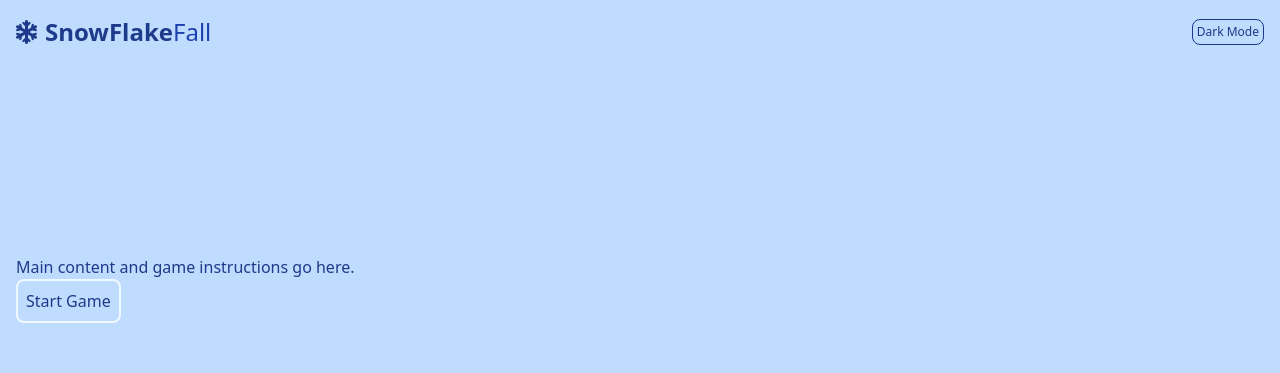
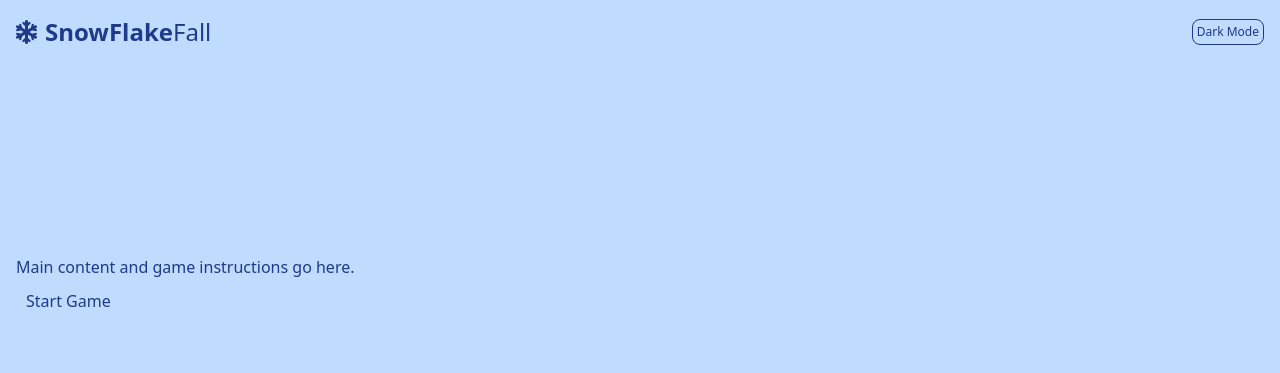
Before and after one commit to tbrown034/snowflake-fall, a React (Vite) app: page / in a window 1280 px wide. Shown: the top 373 px of the page. Built offline with nearby package versions, Linux system fonts and the light colour scheme.

Commit message:
style: 900 or  200 blue colors added

```diff
--- a/src/components/UI/Header.jsx
+++ b/src/components/UI/Header.jsx
@@ -6,14 +6,14 @@ export default function Header({ onToggleDarkMode, isDarkMode }) {
         <div>
           <span
             className={`font-semibold ${
-              isDarkMode ? "text-blue-100" : "text-blue-900"
+              isDarkMode ? "text-blue-200" : "text-blue-900"
             }`}
           >
             SnowFlake
           </span>
           <span
             className={`font-light ${
-              isDarkMode ? "text-blue-200" : "text-blue-800"
+              isDarkMode ? "text-blue-200" : "text-blue-900"
             }`}
           >
             Fall
--- a/src/components/UI/Main.jsx
+++ b/src/components/UI/Main.jsx
@@ -2,7 +2,7 @@ export default function Main() {
   return (
     <main className="">
       <p>Main content and game instructions go here.</p>
-      <button className=" p-2  border-2  border-sky-50 rounded-lg dark:border-blue-900">
+      <button className=" p-2  border-2  border-blue-200 rounded-lg dark:border-blue-900">
         Start Game
       </button>
     </main>
```
